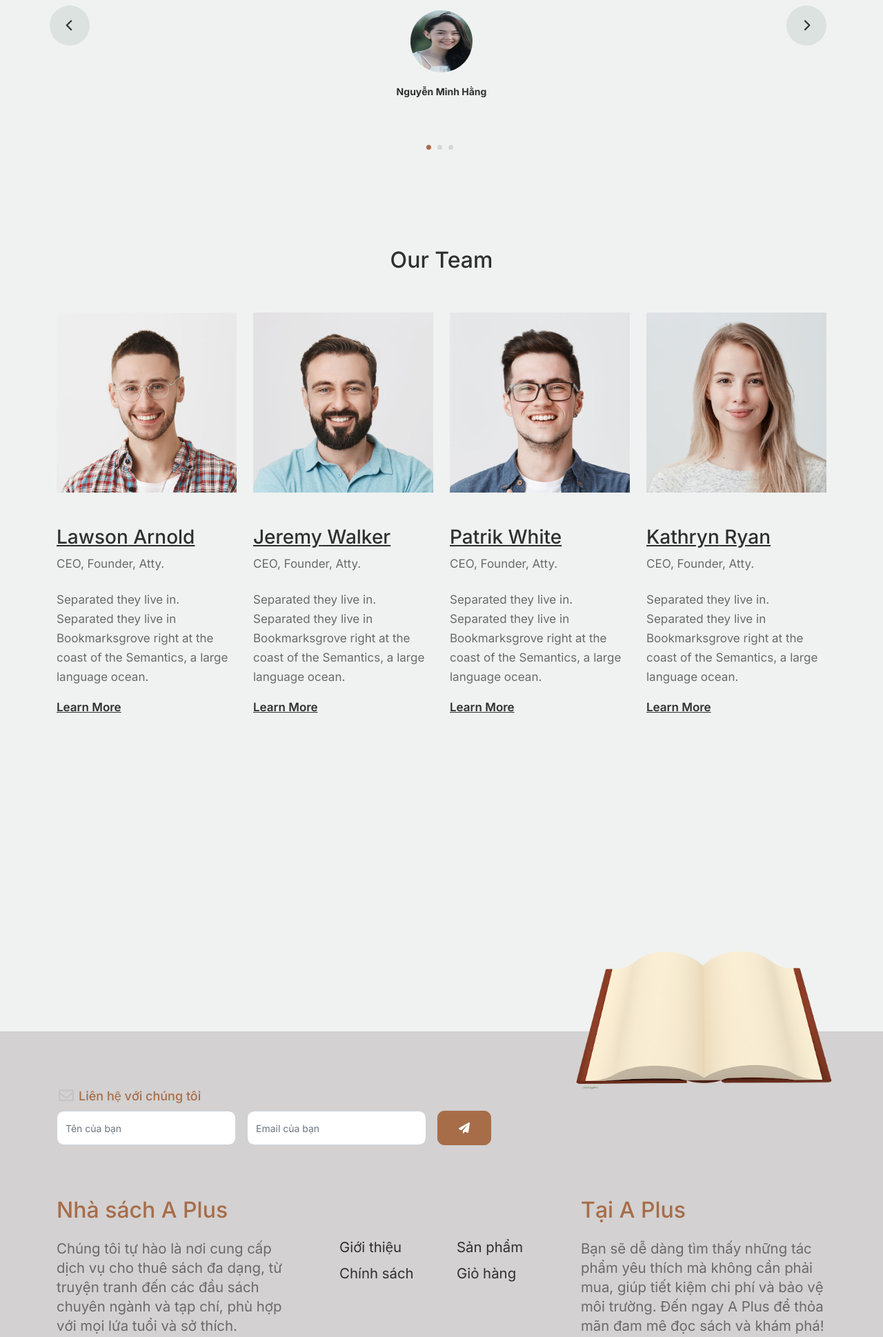
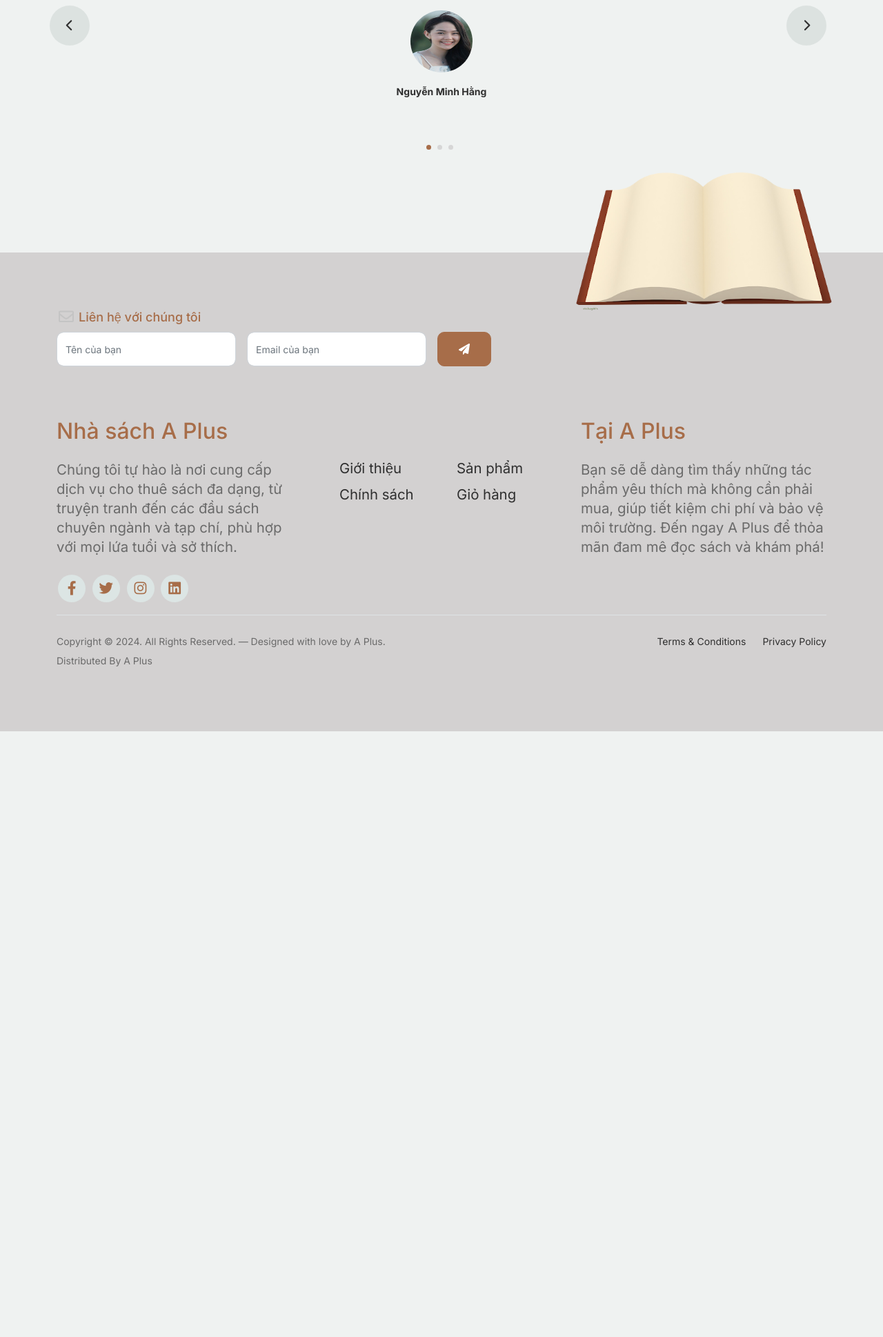
Before and after one commit to tranlephuongtran/PTUD, a PHP site: page /about.php in a window 1280 px wide. Shown: the part 2535-4473 px from the top of the page at 69% size. After the commit the page ends 3595 px from the top, so only its background shows below. Run offline with PHP 8.4, Linux system fonts and the light colour scheme.

Commit message:
done about

```diff
--- a/furni-1.0.0/about.php
+++ b/furni-1.0.0/about.php
@@ -241,17 +241,17 @@
 			<!-- End Testimonial Slider -->
 
 			<!-- Start Team Section -->
-			<div class="untree_co-section" style="position: relative; bottom: 120px">
+			<!-- <div class="untree_co-section" style="position: relative; bottom: 120px">
 				<div class="container">
 					<div class="row mb-5">
 						<div class="col-lg-5 mx-auto text-center">
 							<h2 class="section-title">Our Team</h2>
 						</div>
 					</div>
-					<div class="row">
+					<div class="row"> -->
 
 			<!-- Start Column 1 -->
-						<div class="col-12 col-md-6 col-lg-3 mb-5 mb-md-0">
+			<!-- <div class="col-12 col-md-6 col-lg-3 mb-5 mb-md-0">
 							<img src="images/person_1.jpg" class="img-fluid mb-5">
 							<h3 clas><a href="#"><span class="">Lawson</span> Arnold</a></h3>
 							<span class="d-block position mb-4">CEO, Founder, Atty.</span>
@@ -262,11 +262,11 @@
 							<p class="mb-0"><a href="#" class="more dark">Learn More <span
 										class="icon-arrow_forward"></span></a>
 							</p>
-						</div>
+						</div> -->
 			<!-- End Column 1 -->
 
 			<!-- Start Column 2 -->
-						<div class="col-12 col-md-6 col-lg-3 mb-5 mb-md-0">
+			<!-- <div class="col-12 col-md-6 col-lg-3 mb-5 mb-md-0">
 							<img src="images/person_2.jpg" class="img-fluid mb-5">
 
 							<h3 clas><a href="#"><span class="">Jeremy</span> Walker</a></h3>
@@ -279,11 +279,11 @@
 										class="icon-arrow_forward"></span></a>
 							</p>
 
-						</div>
+						</div> -->
 			<!-- End Column 2 -->
 
 			<!-- Start Column 3 -->
-						<div class="col-12 col-md-6 col-lg-3 mb-5 mb-md-0">
+			<!-- <div class="col-12 col-md-6 col-lg-3 mb-5 mb-md-0">
 							<img src="images/person_3.jpg" class="img-fluid mb-5">
 							<h3 clas><a href="#"><span class="">Patrik</span> White</a></h3>
 							<span class="d-block position mb-4">CEO, Founder, Atty.</span>
@@ -294,11 +294,11 @@
 							<p class="mb-0"><a href="#" class="more dark">Learn More <span
 										class="icon-arrow_forward"></span></a>
 							</p>
-						</div>
+						</div> -->
 			<!-- End Column 3 -->
 
 			<!-- Start Column 4 -->
-						<div class="col-12 col-md-6 col-lg-3 mb-5 mb-md-0">
+			<!-- <div class="col-12 col-md-6 col-lg-3 mb-5 mb-md-0">
 							<img src="images/person_4.jpg" class="img-fluid mb-5">
 
 							<h3 clas><a href="#"><span class="">Kathryn</span> Ryan</a></h3>
@@ -312,8 +312,8 @@
 							</p>
 
 
-						</div>
-						<!-- End Column 4 -->
+						</div> -->
+			<!-- End Column 4
 
 
 
```
Lines whose indentation alone changed are shown as unchanged.
